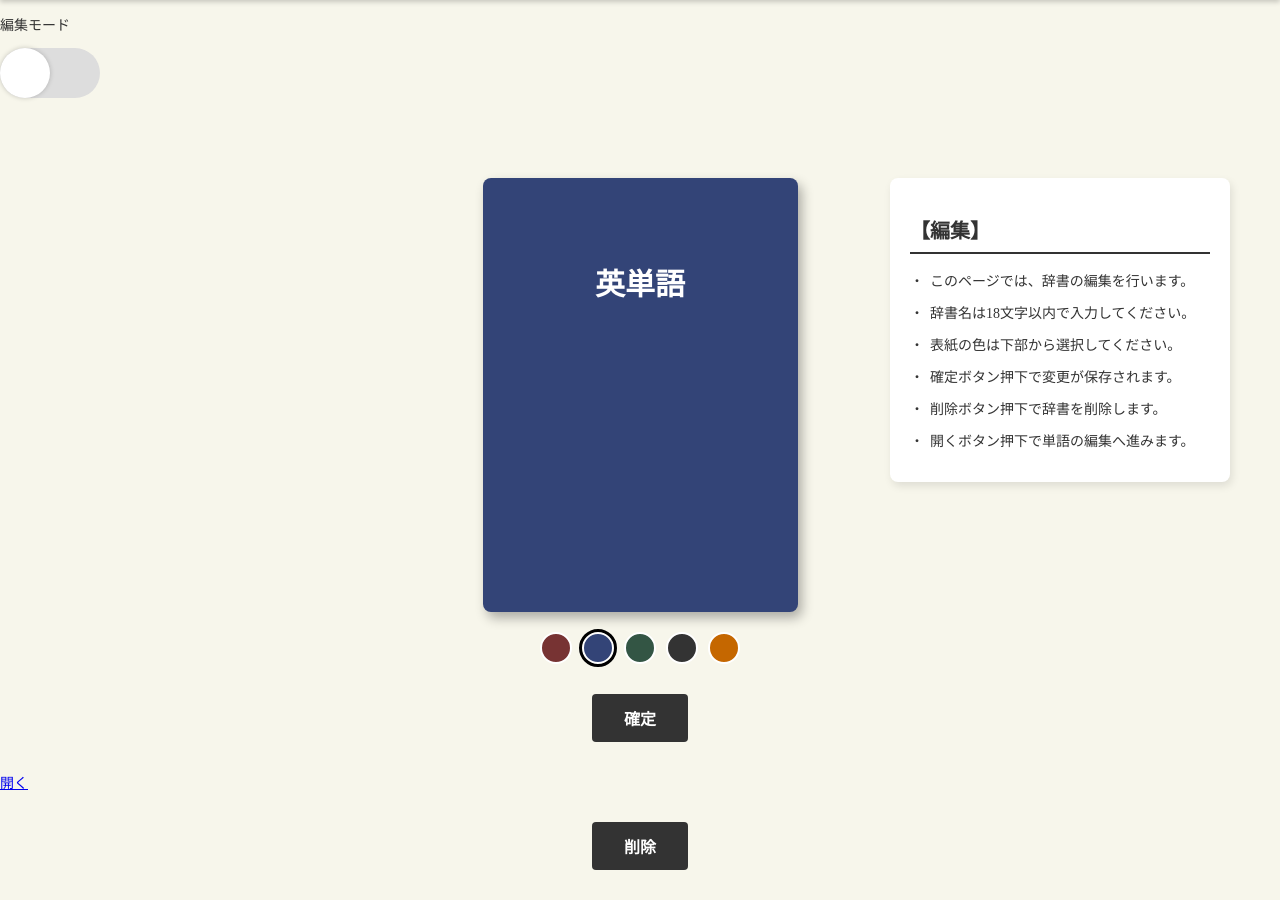
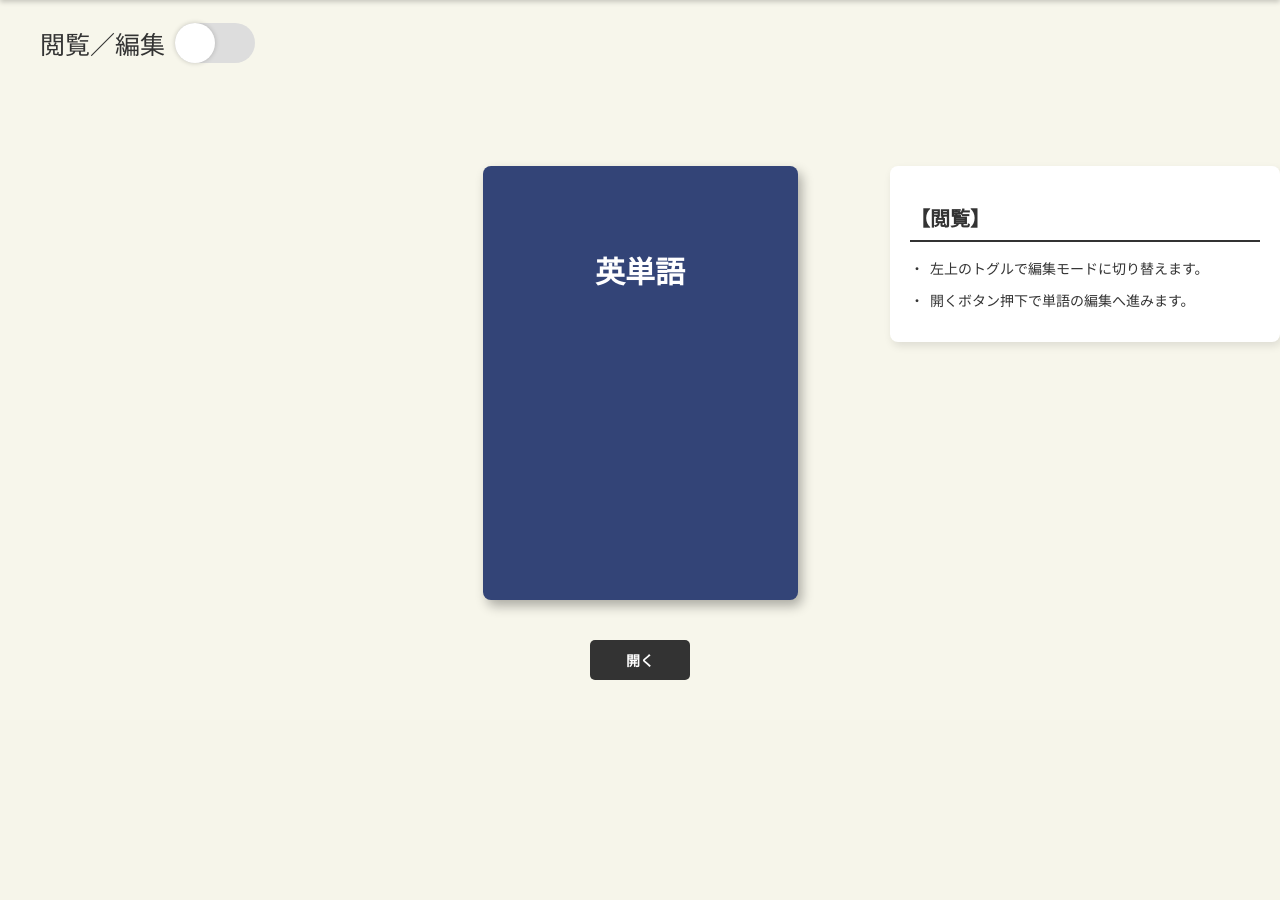
Before and after one commit to private1351/jisho-app, a Flask app: page /update-dictionary/1 in a window 1280 px wide. Shown: the part 80-980 px from the top of the page. After the commit the page ends 760 px from the top, so only its background shows below. Run offline with Flask 3, Linux system fonts and the light colour scheme.

Commit message:
3/3時点

```diff
--- a/app/routes.py
+++ b/app/routes.py
@@ -127,7 +127,7 @@ def update_dictionary(dictionary_id):
             dictionary.title = new_title
             dictionary.cover_color = new_color
             db.session.commit()
-            return redirect(url_for('dictionary_detail', dictionary_id=dictionary.id))
+            return redirect(url_for('main.dictionary_detail', dictionary_id=dictionary.id))
     return render_template('dictionary_detail.html', dictionary=dictionary, cover_colors=cover_colors)
 
 #; 辞書の削除
--- a/app/static/css/book.css
+++ b/app/static/css/book.css
@@ -26,11 +26,15 @@
   position: absolute;
   left: calc(50% + 250px);
   top: 0;
-    width: 300px;
+  width: 350px;
   padding: 20px;
   background-color: #ffffff;
   border-radius: 8px;
   box-shadow: 2px 4px 8px rgba(0,0,0,0.1);
+}
+
+.right {
+  left: calc(50% + 500px);
 }
 
 .notice-section h2 {
@@ -138,6 +142,7 @@
   min-height: 100vh;
   padding: 40px 20px;
   position: relative;
+  gap: 40px;
   align-items: flex-start;
 }
 
@@ -277,13 +282,17 @@
   opacity: 0.5;
 }
 
+.book-area {
+  display: flex;
+}
 .words-page-container {
   display: flex;
   justify-content: center;
-  align-items: flex-start; /* 中央寄せ → 上寄せ */
-  min-height: calc(100vh - 100px); /* ボタン用のスペースを確保 */
+  align-items: flex-start;
+  min-height: calc(100vh - 100px);
   padding: 30px 20px;
   position: relative;
+  margin-top: 40px;
 }
 
 .save-exit-container {
@@ -296,6 +305,7 @@
   flex-direction: column;
   gap: 10px;
   align-items: center;
+  margin-bottom: 10px;
 }
 
 .save-exit-container .action-row {
@@ -412,13 +422,20 @@
   color: #666;
 }
 
+.toggle-container {
+  margin-left: 40px;
+  display: flex;
+  font-size: 25px;
+  align-items: center;
+  gap: 10px;
+}
 
 .toggle-button-1 {
   display: inline-block;
   position: relative;
-    width: 100px;
-    height: 50px;
-    border-radius: 50px;
+  width: 80px;
+  height: 40px;
+  border-radius: 40px;
   background-color: #dddddd;
   cursor: pointer;
   transition: background-color .4s;
@@ -432,8 +449,8 @@
   position: absolute;
   top: 0;
   left: 0;
-    width: 50px;
-    height: 50px;
+  width: 40px;
+  height: 40px;
   border-radius: 50%;
   box-shadow: 0 0 5px rgb(0 0 0 / 20%);
   background-color: #fff;
@@ -442,9 +459,34 @@
 }
 
 .toggle-button-1:has(:checked)::after {
-    left: 50px;
+  left: 40px;
 }
 
 .toggle-button-1 input {
   display: none;
 }
+
+.button-container {
+  display: flex;
+  justify-content: center;
+  align-items: center;
+  gap: 16px;
+  margin-top: 20px;
+}
+
+
+.dictionary-header {
+  width: 100%;
+  padding: 25px 0;
+  display: flex;
+  justify-content: center;
+  align-items: center;
+  box-shadow: 0 4px 8px rgba(0,0,0,0.2);
+}
+
+.dictionary-header-title {
+  font-size: 30px;
+  font-weight: bold;
+  color: white;
+  text-shadow: 1px 1px 3px rgba(0,0,0,0.4);
+}
--- a/app/static/css/common.css
+++ b/app/static/css/common.css
@@ -30,6 +30,23 @@ button {
   font-size: 14px;
   font-weight: bold;
   text-align: center;
+}
+
+/* aタグ用 */
+.common-btn {
+  display: inline-block;
+  background-color: #333333;
+  width: 60px;
+  color: #ffffff;
+  padding: 10px 20px;
+  border-radius: 5px;
+  border: none;
+  cursor: pointer;
+  font-family: 'Hiragino Mincho ProN', 'Hiragino Mincho Pro', 'ヒラギノ明朝 ProN', 'ヒラギノ明朝 Pro', 'Yu Mincho', '游明朝', 'MS 明朝', 'MS Mincho', serif;
+  font-size: 14px;
+  font-weight: bold;
+  text-align: center;
+  text-decoration: none;
 }
 
 .button-container {
--- a/app/static/css/shelf.css
+++ b/app/static/css/shelf.css
@@ -37,7 +37,7 @@
     margin: 0;
 }
 
-/* 本カード */
+/* 1冊分 */
 .dictionary-book {
     transition: transform 0.18s ease, box-shadow 0.18s ease;
     cursor: pointer;
--- a/app/templates/dictionary_detail.html
+++ b/app/templates/dictionary_detail.html
@@ -6,10 +6,12 @@
     </head>
     {% include 'main_header.html' %}
     <body>
-        <p>編集モード</p>
-        <label class="toggle-button-1">
-            <input type="checkbox"/>
-        </label>
+        <div class="toggle-container">
+            <p>閲覧／編集</p>
+            <label class="toggle-button-1">
+                <input type="checkbox" id="editToggle"/>
+            </label>
+        </div>
         <form action="{{ url_for('main.update_dictionary', dictionary_id=dictionary.id) }}" method="post">
             <div class="cover-container">
                 <div class="book-cover" id="cover">
@@ -24,32 +26,43 @@
                         maxlength="18"
                         >{{ dictionary.title }}</textarea>
                 </div>
-                <div class="notice-section">
+                <div class="notice-section" id="editNotice">
                     <h2>【編集】</h2>
                     <ul>
+                        <li>左上のトグルで閲覧モードに切り替えます。</li>
                         <li>このページでは、辞書の編集を行います。</li>
                         <li>辞書名は18文字以内で入力してください。</li>
                         <li>表紙の色は下部から選択してください。</li>
-                        <li>確定ボタン押下で変更が保存されます。</li>
-                        <li>削除ボタン押下で辞書を削除します。</li>
+                        <li>保存ボタン押下で変更が保存されます。</li>
+                        <li>削除ボタン押下でこの辞書を削除します。</li>
+                    </ul>
+                </div>
+                <div class="notice-section" id="viewNotice">
+                    <h2>【閲覧】</h2>
+                    <ul>
+                        <li>左上のトグルで編集モードに切り替えます。</li>
                         <li>開くボタン押下で単語の編集へ進みます。</li>
                     </ul>
                 </div>
             </div>
             <div class="color-picker" id="colorPicker">
                 {% for color in cover_colors %}
-                    <div class="color-dot" data-color="{{ color }}"></div>
+                <div class="color-dot" data-color="{{ color }}"></div>
                 {% endfor %}
             </div>
-            <button type="submit">確定</button>
+            <div class="button-container">
+                <button type="submit" id="saveBtn">保存</button>
+            </div>
         </form>
-        <a href="{{ url_for('main.add_words', dictionary_id=dictionary.id, page=0) }}">開く</a>
         <form
             action="{{ url_for('main.delete_dictionary', dictionary_id=dictionary.id) }}"
             method="post"
             onsubmit="return confirm('この辞書を削除しますか？');">
-            <button type="submit">削除</button>
+            <button style="background-color: #8b0000;" type="submit" id="deleteBtn">削除</button>
         </form>
+        <div class="button-container">
+            <a class="common-btn" id="openBtn" href="{{ url_for('main.add_words', dictionary_id=dictionary.id, page=0) }}">開く</a>
+        </div>
         <script src="{{ url_for('static', filename='js/edit_dictionary.js') }}"></script>
     </body>
 </html>
```
Also changed, not shown: app/static/css/quiz.css (+87 -2 lines), app/static/js/description_quiz.js (+33 -6 lines), app/static/js/edit_dictionary.js (+35 -0 lines), app/templates/add_words.html (+17 -0 lines), app/templates/quiz_menu.html (+9 -4 lines), app/templates/quiz_play_description.html (+14 -5 lines), instance/jishojisho.db. Lines whose indentation alone changed are shown as unchanged.
